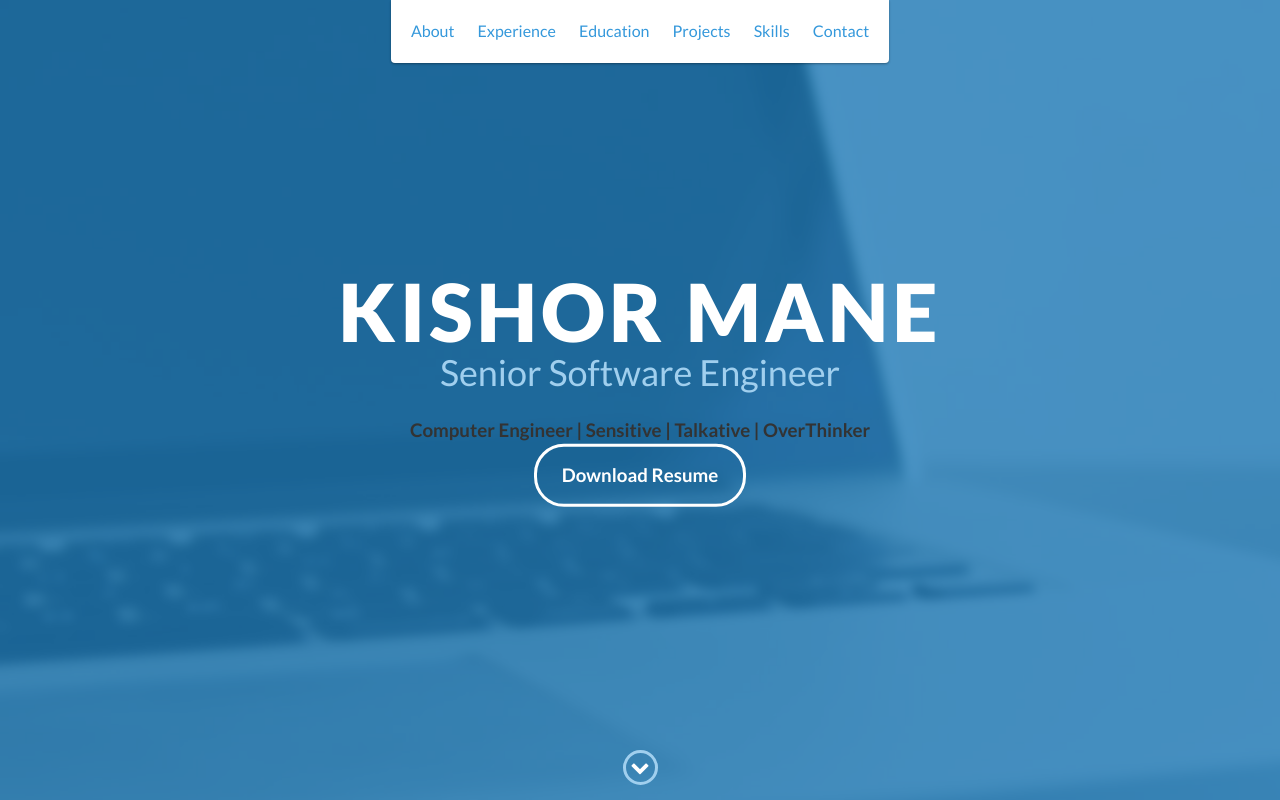
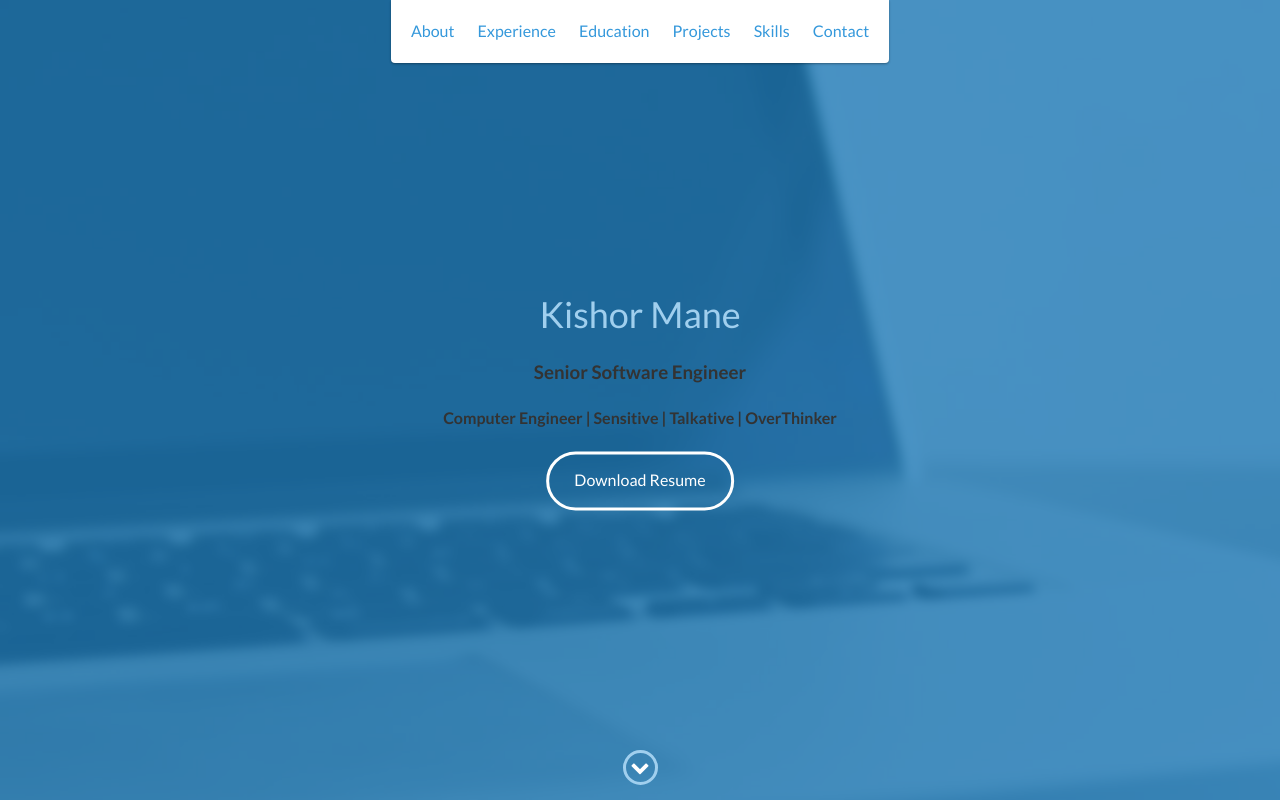
Before and after one commit to kishor-mane-patil/myportfolio, a website: page index.html in a window 1280 px wide. Shown: the top 800 px of the page. Drawn offline with nearby package versions, Linux system fonts and the light colour scheme.

Commit message:
Update index.html

```diff
--- a/index.html
+++ b/index.html
@@ -48,9 +48,9 @@
 
     <div id="lead">
         <div id="lead-content">
-            <h1>Kishor Mane</h1>
-            <h2>Senior Software Engineer</h2>
-			<h3>Computer Engineer | Sensitive | Talkative | OverThinker
+            <h2>Kishor Mane</h2>
+            <h3>Senior Software Engineer</h3>
+			<h4>Computer Engineer | Sensitive | Talkative | OverThinker</h4>
             <a href="#" class="btn-rounded-white">Download Resume</a>
         </div>
         <!-- End #lead-content -->
```
